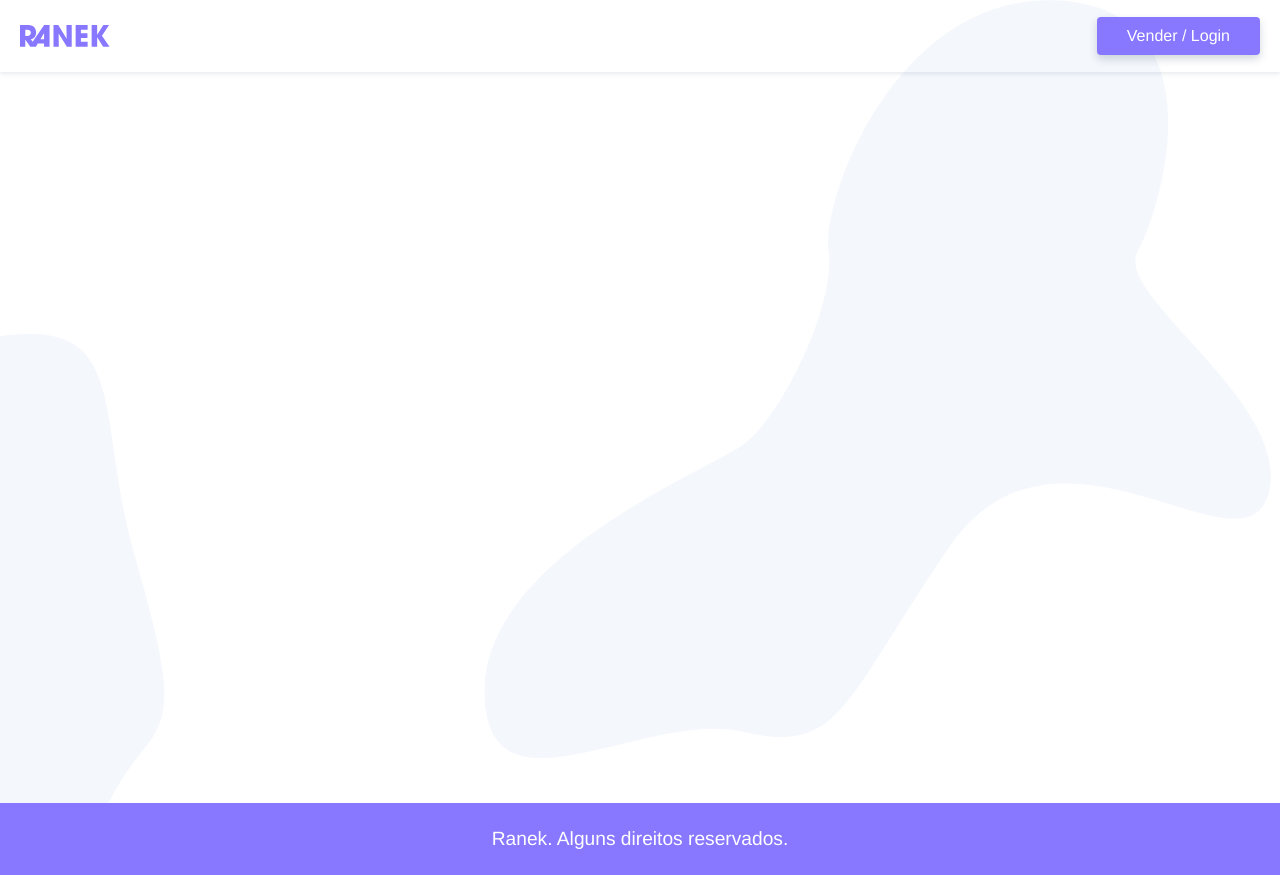
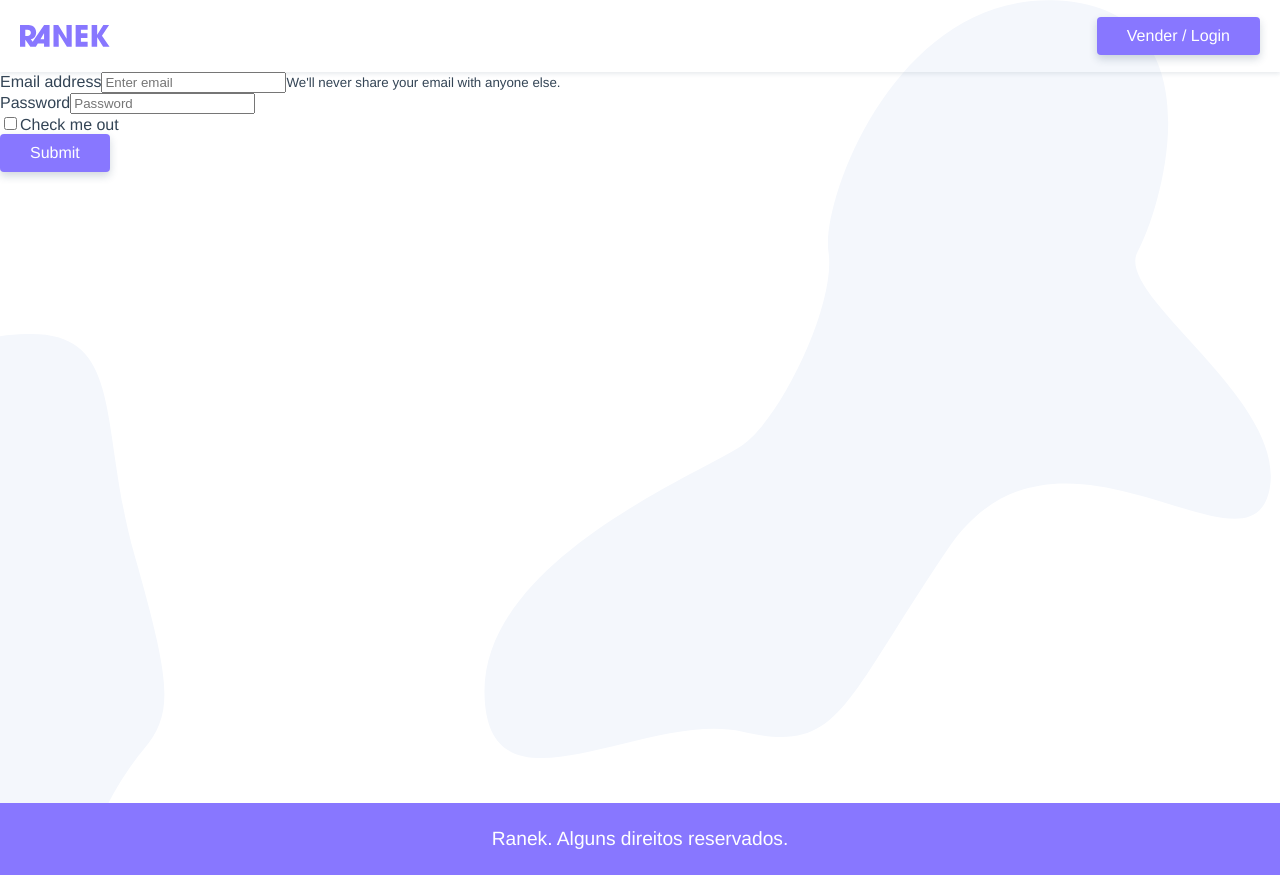
Before and after one commit to patricchubaca/Discovering-Js, a Vue app in the folder RanekCourse-Vue/: page /login in a window 1280 px wide. Built offline with nearby package versions, Linux system fonts and the light colour scheme.

Commit message:
Incio do componente de Login

```diff
--- a/RanekCourse-Vue/src/router/index.js
+++ b/RanekCourse-Vue/src/router/index.js
@@ -1,6 +1,7 @@
 import Vue from 'vue'
 import VueRouter from 'vue-router'
 import Home from '../views/Home.vue'
+import Login from '../views/Login.vue'
 
 Vue.use(VueRouter)
 
@@ -17,7 +18,12 @@ const routes = [
     // this generates a separate chunk (about.[hash].js) for this route
     // which is lazy-loaded when the route is visited.
     component: () => import(/* webpackChunkName: "about" */ '../views/About.vue')
-  }
+  },
+  {
+    path: '/login',
+    name: 'Login',
+    component: Login
+  },
 ]
 
 const router = new VueRouter({
--- a/RanekCourse-Vue/src/views/Login.Vue
+++ b/RanekCourse-Vue/src/views/Login.Vue
@@ -0,0 +1,40 @@
+<template>
+  <section>
+    <form>
+      <div class="form-group">
+        <label for="exampleInputEmail1">Email address</label>
+        <input
+          type="email"
+          class="form-control"
+          id="exampleInputEmail1"
+          aria-describedby="emailHelp"
+          placeholder="Enter email"
+        />
+        <small id="emailHelp" class="form-text text-muted"
+          >We'll never share your email with anyone else.</small
+        >
+      </div>
+      <div class="form-group">
+        <label for="exampleInputPassword1">Password</label>
+        <input
+          type="password"
+          class="form-control"
+          id="exampleInputPassword1"
+          placeholder="Password"
+        />
+      </div>
+      <div class="form-check">
+        <input type="checkbox" class="form-check-input" id="exampleCheck1" />
+        <label class="form-check-label" for="exampleCheck1">Check me out</label>
+      </div>
+      <button type="submit" class="btn btn-primary">Submit</button>
+    </form>
+  </section>
+</template>
+
+<script>
+export default {};
+</script>
+
+<style scoped>
+</style>
```
Also changed, not shown: RanekCourse-Vue/src/components/TheHeader.vue (line endings or trailing spaces).
